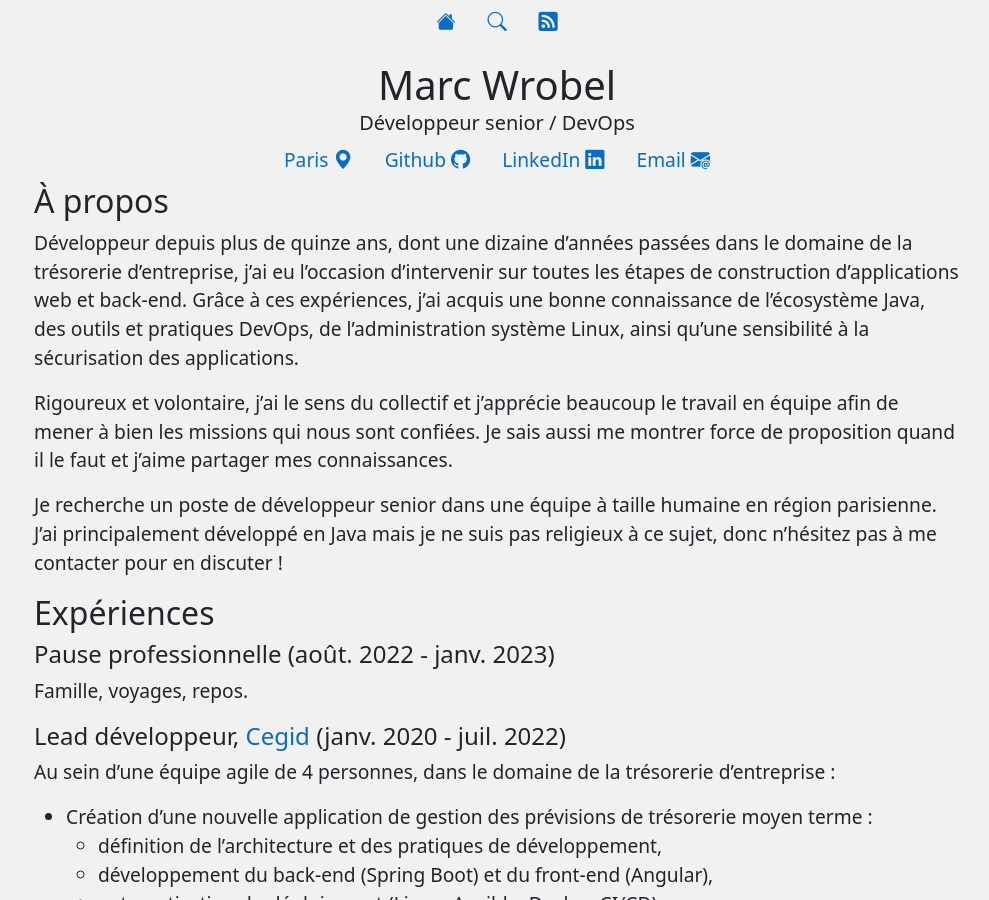
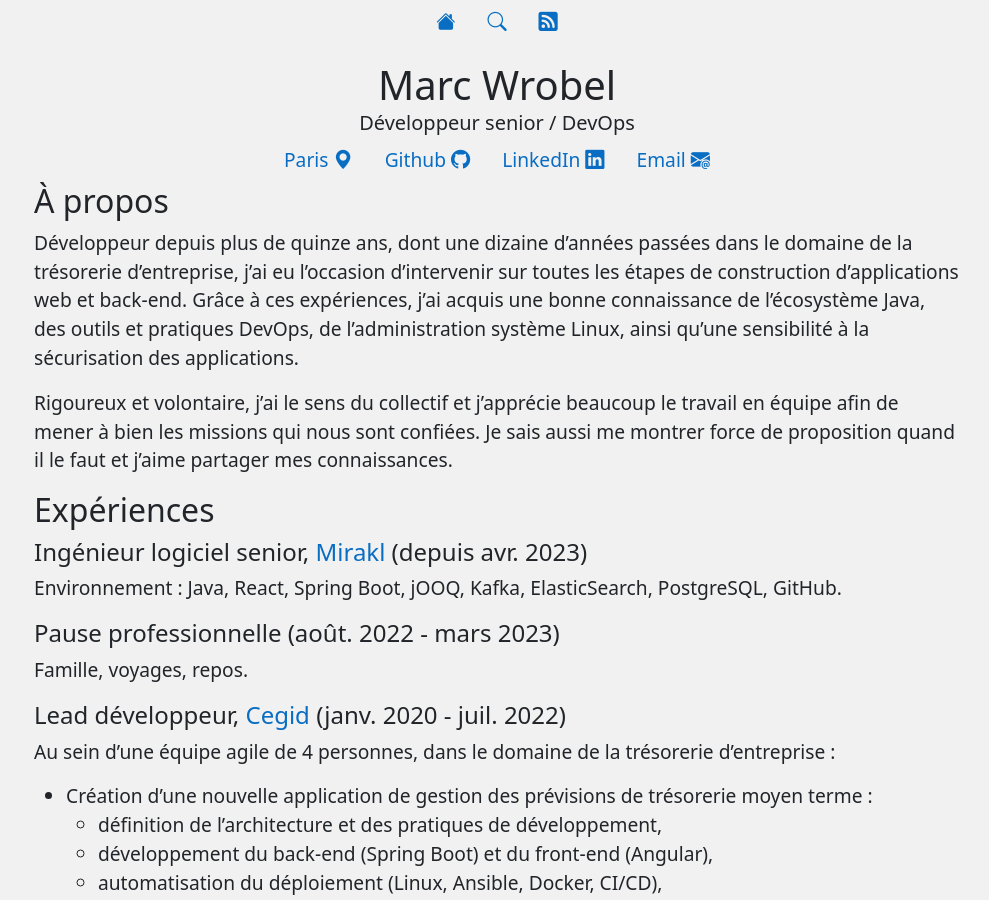
Before and after one commit to marcwrobel/marcwrobel.github.io, a Jekyll site: the page built from a-propos.md, in a window 1280 px wide and 900 px high. Shown: the whole window, without its empty margins (143-1132 px from the left). Built offline with Jekyll 4.4.1, drawn with Linux system fonts in a browser that asks for light colours.

Commit message:
Ajout de la section Mirakl sur les pages 'À propos' et 'About'

```diff
--- a/a-propos.md
+++ b/a-propos.md
@@ -20,14 +20,14 @@ Rigoureux et volontaire, j’ai le sens du collectif et j’apprécie beaucoup l
 de mener à bien les missions qui nous sont confiées. Je sais aussi me montrer force de proposition
 quand il le faut et j’aime partager mes connaissances.
 
-Je recherche un poste de développeur senior dans une équipe à taille humaine en région parisienne.
-J’ai principalement développé en Java mais je ne suis pas religieux à ce sujet, donc n’hésitez pas
-à me contacter pour en discuter !
-
 
 ## Expériences
 
-#### Pause professionnelle (août. 2022 - janv. 2023)
+####  Ingénieur logiciel senior, [Mirakl](https://www.linkedin.com/company/mirakl/) (depuis avr. 2023)
+
+Environnement : Java, React, Spring Boot, jOOQ, Kafka, ElasticSearch, PostgreSQL, GitHub.
+
+#### Pause professionnelle (août. 2022 - mars 2023)
 
 Famille, voyages, repos.
 
```
Also changed, not shown: about.md (+5 -4 lines).
